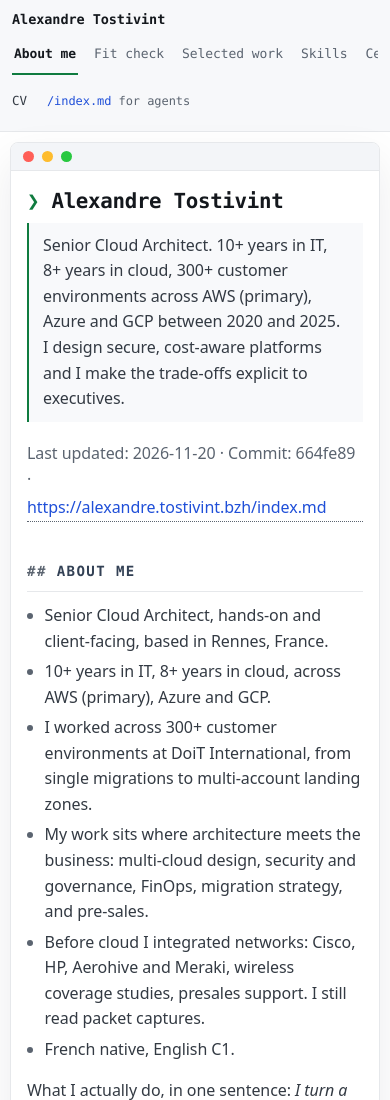
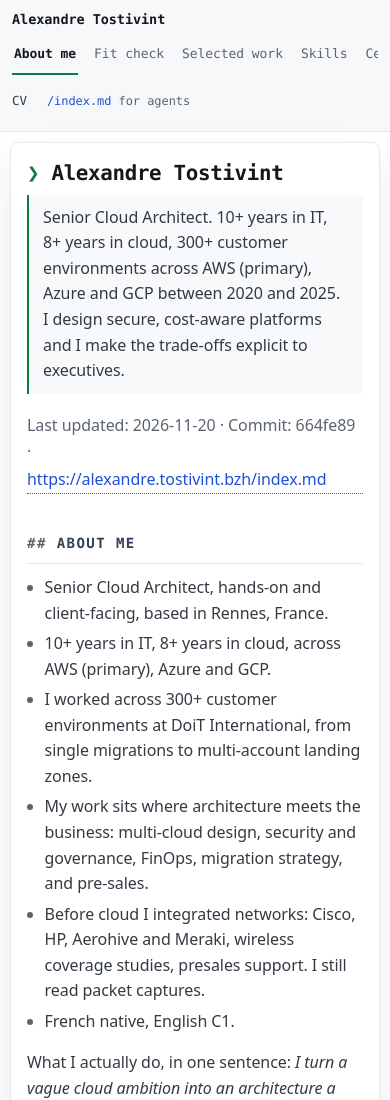
Before and after one commit to atostivint/agent-profile, a plain HTML site: page index.html in a window 390 px wide. Shown: the top 1100 px of the page. Drawn offline with Linux system fonts and the light colour scheme.

Commit message:
Site: drop the terminal window bar on phones

```diff
--- a/index.html
+++ b/index.html
@@ -199,8 +199,8 @@
     td:nth-child(1)::before { content: "Years \00b7\00a0"; }
     td:nth-child(2)::before { content: "Role \00b7\00a0"; }
     td:nth-child(3)::before { content: "Organization \00b7\00a0"; }
-    .bar { padding: 8px 12px; }
-    .bar .title { display: none; }
+    .bar { display: none; }
+    .win .body { border-radius: 8px; }
   }
   @media (prefers-reduced-motion: reduce) { * { scroll-behavior: auto !important; transition: none !important; } }
   @media print {
```
